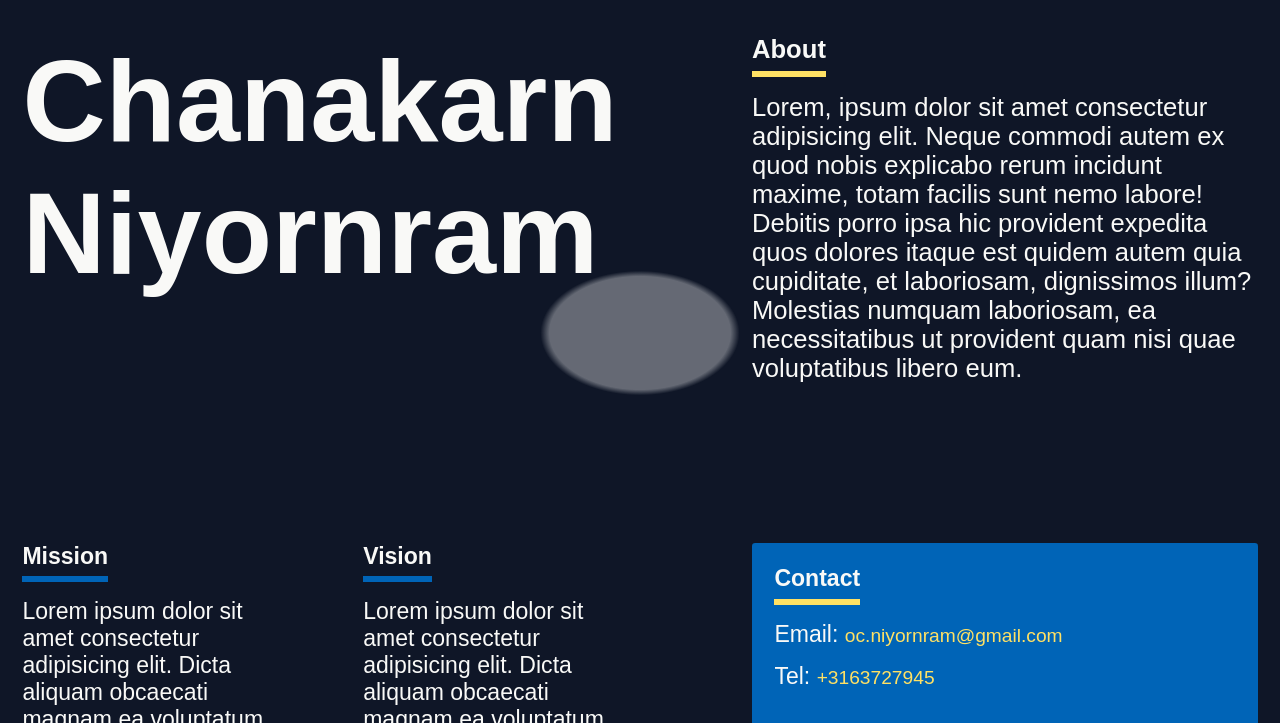
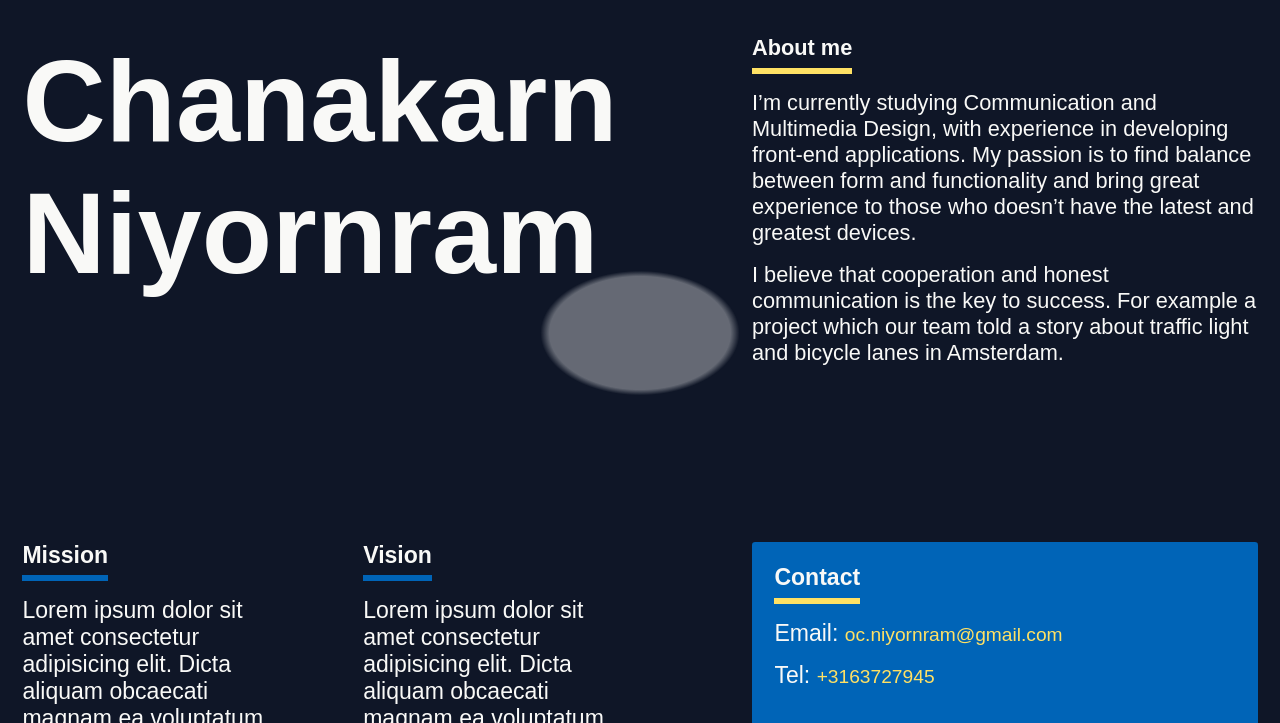
Before and after one commit to niyorn/portfolio2.0, a plain HTML site: page views/about.html in a window 1280 px wide. Shown: the part 67-790 px from the top of the page. Drawn offline with Linux system fonts and the light colour scheme.

Commit message:
Add about me content

```diff
--- a/stylesheet/style.css
+++ b/stylesheet/style.css
@@ -542,6 +542,7 @@ About
 .about-page .about-container .about p
  {
     font-size: 1.3em;
+    margin-bottom: 1rem;
 }
 @media screen and (min-width:42em) {
     .about-page .about-container .about h2,
@@ -554,7 +555,7 @@ About
     .about-page .about-container .about h2,
     .about-page .about-container .about p
     {
-        font-size: 2vw;
+        font-size: 1.7vw;
     }
 }
 
--- a/views/about.html
+++ b/views/about.html
@@ -11,8 +11,6 @@
     <meta name="keywords" content="Portfolio, Front-end, Front end, Developer, Chanakarn, Chana, Niyornram, Web">
     <link rel="manifest" href="/manifest.json">
     <meta name="theme-color" content="#0f1627">
-    <link rel="preload" href="/stylesheet/style.css" as="style">
-    <link rel="stylesheet" href="/stylesheet/style.css">
     <style>
         :root {
             --color-one: #0f1627;
@@ -228,6 +226,7 @@ General
         .about-page .about-container .about h2,
         .about-page .about-container .about p {
             font-size: 1.3em;
+            margin-bottom: 1rem;
         }
 
         @media screen and (min-width:42em) {
@@ -242,7 +241,7 @@ General
 
             .about-page .about-container .about h2,
             .about-page .about-container .about p {
-                font-size: 2vw;
+                font-size: 1.7vw;
             }
         }
 
@@ -349,6 +348,8 @@ General
             color: var(--color-three);
         }
     </style>
+    <link rel="preload" href="/stylesheet/style.css" as="style">
+    <link rel="stylesheet" href="/stylesheet/style.css">
 </head>
 
 <body class="about-page">
@@ -386,12 +387,11 @@ General
                 </h1>
             </section>
             <section id="about" class="about">
-                <h2>About</h2>
-                <p>Lorem, ipsum dolor sit amet consectetur adipisicing elit. Neque commodi autem ex quod nobis
-                    explicabo rerum incidunt maxime, totam facilis sunt nemo labore! Debitis porro ipsa hic provident
-                    expedita quos dolores itaque est quidem autem quia cupiditate, et laboriosam, dignissimos illum?
-                    Molestias numquam laboriosam, ea necessitatibus ut provident quam nisi quae voluptatibus libero
-                    eum.
+                <h2>About me</h2>
+                <p>I’m currently studying Communication and Multimedia Design, with experience in developing front-end applications. My passion is to find balance between form and functionality and bring great experience to those who doesn’t have the latest and greatest devices.
+                </p>
+                <p>
+                    I believe that cooperation and honest communication is the key to success. For example a project which our team told a story about traffic light and bicycle lanes in Amsterdam.
                 </p>
             </section>
             <section class="about-extra">
```
